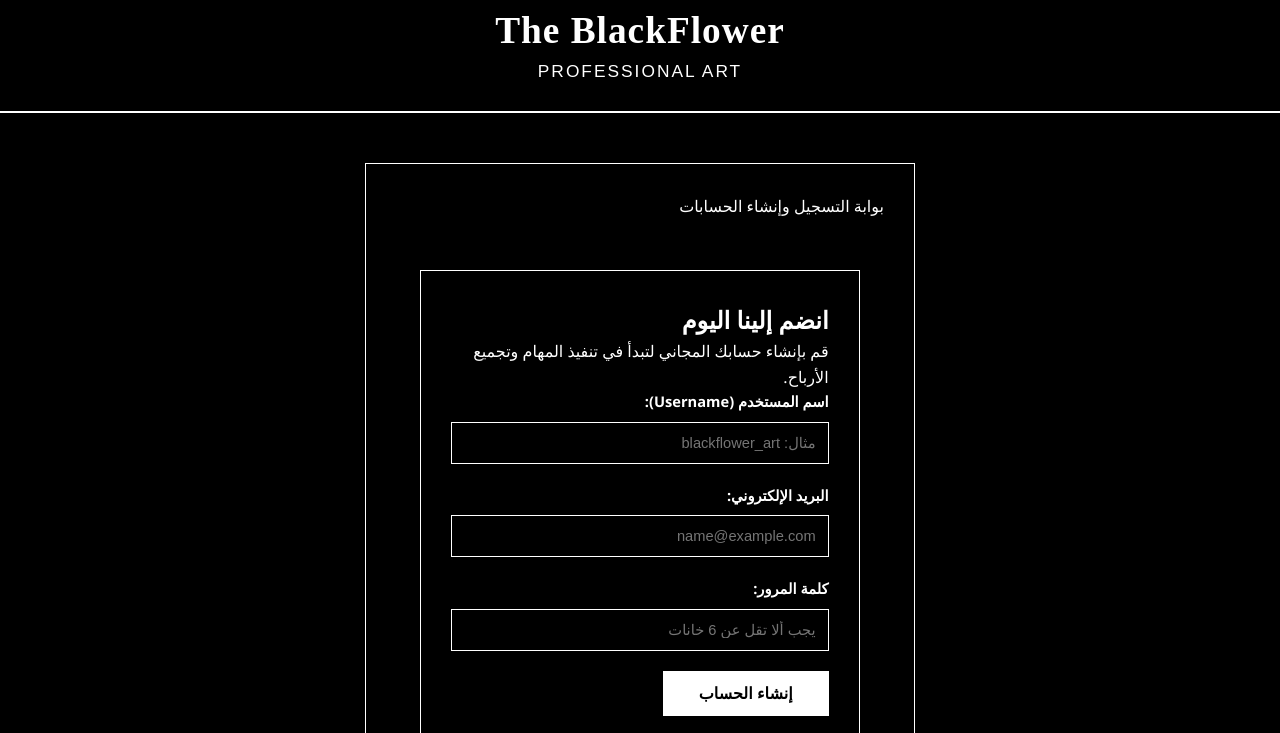
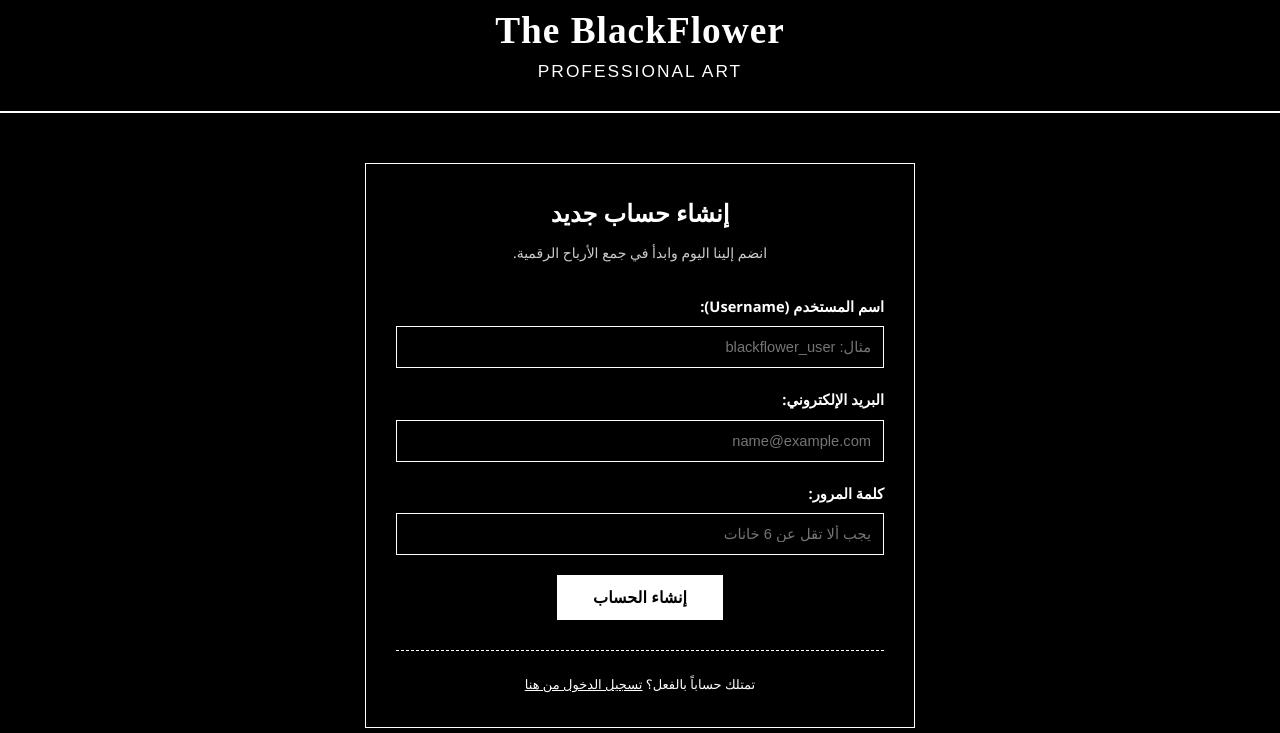
Before and after one commit to blackflowerproart/earn, a plain HTML site: page register.html in a window 1280 px wide. Shown: the part 54-787 px from the top of the page. Drawn offline with nearby package versions, Linux system fonts and the light colour scheme.

Commit message:
Update register.html

```diff
--- a/register.html
+++ b/register.html
@@ -1,12 +1,9 @@
 <!DOCTYPE html>
-<html lang="ar" dir="rtl">
-<head>
-    <!DOCTYPE html>
 <html lang="ar" dir="rtl">
 <head>
     <meta charset="UTF-8">
     <meta name="viewport" content="width=device-width, initial-scale=1.0">
-    <title>The BlackFlower</title>
+    <title>إنشاء حساب جديد - The BlackFlower</title>
 
     <link rel="stylesheet" href="css/style.css">
 
@@ -23,24 +20,13 @@
     </header>
 
     <div class="container">
-    <meta charset="UTF-8">
-    <meta name="viewport" content="width=device-width, initial-scale=1.0">
-    <title>إنشاء حساب جديد - BlackFlower ProArt</title>
-    <link rel="stylesheet" href="css/style.css">
-    <script src="https://cdn.jsdelivr.net/npm/@supabase/supabase-js@2"></script>
-</head>
-<body>
-
-    <header>بوابة التسجيل وإنشاء الحسابات</header>
-
-    <div class="container">
-        <h2>انضم إلينا اليوم</h2>
-        <p>قم بإنشاء حسابك المجاني لتبدأ في تنفيذ المهام وتجميع الأرباح.</p>
+        <h2 style="text-align: center; margin-bottom: 10px; text-transform: uppercase;">إنشاء حساب جديد</h2>
+        <p style="text-align: center; margin-bottom: 30px; font-size: 14px; opacity: 0.8;">انضم إلينا اليوم وابدأ في جمع الأرباح الرقمية.</p>
 
         <form id="register-form">
             <div class="form-group">
                 <label for="reg-username">اسم المستخدم (Username):</label>
-                <input type="text" id="reg-username" placeholder="مثال: blackflower_art" required>
+                <input type="text" id="reg-username" placeholder="مثال: blackflower_user" required>
             </div>
 
             <div class="form-group">
@@ -53,14 +39,16 @@
                 <input type="password" id="reg-password" placeholder="يجب ألا تقل عن 6 خانات" minlength="6" required>
             </div>
 
-            <button type="submit" id="register-btn">إنشاء الحساب</button>
+            <div style="text-align: center; margin-top: 10px;">
+                <button type="submit" id="register-btn">إنشاء الحساب</button>
+            </div>
         </form>
 
-        <div style="margin-top: 20px; font-size: 14px;">
-            <p>تمتلك حساباً بالفعل؟ <a href="login.html" style="color: #10b981; font-weight: bold;">تسجيل الدخول من هنا</a></p>
+        <div style="margin-top: 30px; font-size: 13px; text-align: center; border-top: 1px dashed #ffffff; padding-top: 20px; line-height: 2;">
+            <p>تمتلك حساباً بالفعل؟ <a href="login.html">تسجيل الدخول من هنا</a></p>
         </div>
 
-        <p id="reg-response-message" style="margin-top: 15px; font-weight: bold;"></p>
+        <p id="reg-response-message" class="msg" style="display: none;"></p>
     </div>
 
     <script src="js/supabase-config.js"></script>
```
